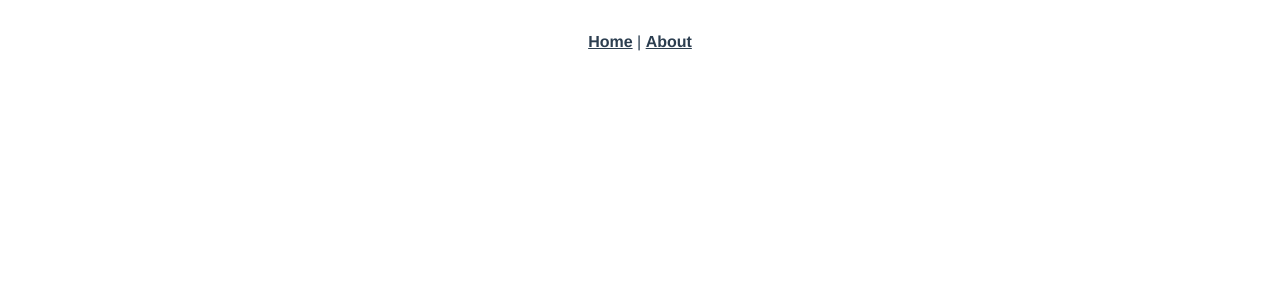
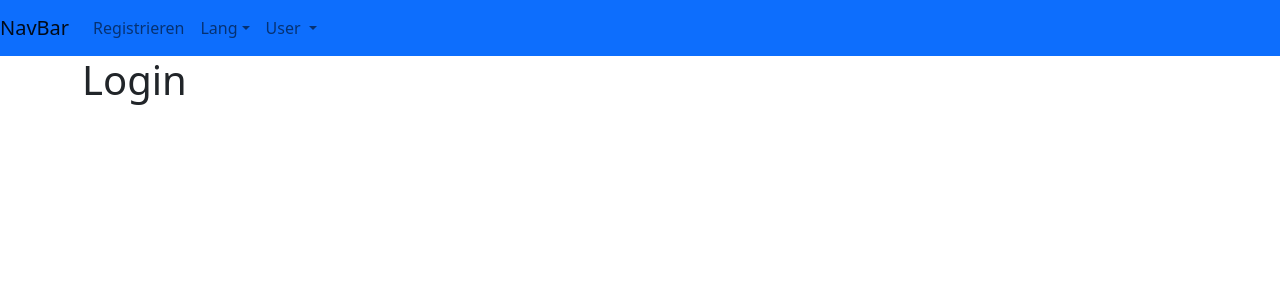
Before and after one commit to Brotzka/fh-waes, a Vue app in the folder frontend/: page /login in a window 1280 px wide. Shown: the top 300 px of the page. Built offline with nearby package versions, Linux system fonts and the light colour scheme.

Commit message:
Views angelegt für Login und Register

```diff
--- a/frontend/src/App.vue
+++ b/frontend/src/App.vue
@@ -1,32 +1,25 @@
 <template>
   <div id="app">
-    <nav>
-      <router-link to="/">Home</router-link> |
-      <router-link to="/about">About</router-link>
-    </nav>
+
+    <nav-bar></nav-bar>
+
     <router-view/>
+
   </div>
 </template>
 
-<style>
-#app {
-  font-family: Avenir, Helvetica, Arial, sans-serif;
-  -webkit-font-smoothing: antialiased;
-  -moz-osx-font-smoothing: grayscale;
-  text-align: center;
-  color: #2c3e50;
+<script>
+import NavBar from './components/nav/NavBar.vue'
+
+export default {
+  name: 'App',
+  components: {
+    NavBar
+  }
 }
 
-nav {
-  padding: 30px;
-}
+</script>
 
-nav a {
-  font-weight: bold;
-  color: #2c3e50;
-}
+<style lang="scss">
 
-nav a.router-link-exact-active {
-  color: #42b983;
-}
 </style>
--- /dev/null
+++ b/frontend/src/components/nav/NavBar.vue
@@ -0,0 +1,51 @@
+<template>
+<div>
+  <b-navbar toggleable="lg" type="light" variant="primary">
+    <b-navbar-brand to="home">NavBar</b-navbar-brand>
+
+    <b-navbar-toggle target="nav-collapse"></b-navbar-toggle>
+
+    <b-collapse id="nav-collapse" is-nav>
+      <b-navbar-nav>
+        <b-nav-item to="register">Registrieren</b-nav-item>
+      </b-navbar-nav>
+
+
+      <!-- Right aligned nav items -->
+      <b-navbar-nav class="ml-auto" align="right">
+
+        <b-nav-item-dropdown text="Lang" right>
+          <b-dropdown-item href="#">EN</b-dropdown-item>
+          <b-dropdown-item href="#">ES</b-dropdown-item>
+          <b-dropdown-item href="#">RU</b-dropdown-item>
+          <b-dropdown-item href="#">FA</b-dropdown-item>
+        </b-nav-item-dropdown>
+
+        <b-nav-item-dropdown right>
+          <!-- Using 'button-content' slot -->
+          <template #button-content>
+            User
+          </template>
+
+          <b-dropdown-item to="login">Login</b-dropdown-item>
+        </b-nav-item-dropdown>
+
+
+
+      </b-navbar-nav>
+    </b-collapse>
+  </b-navbar>
+</div>
+</template>
+
+<script>
+
+export default {
+  name: 'NavBar'
+}
+
+</script>
+
+<style>
+
+</style>
--- a/frontend/src/router/index.js
+++ b/frontend/src/router/index.js
@@ -1,6 +1,8 @@
 import Vue from 'vue'
 import VueRouter from 'vue-router'
 import HomeView from '../views/HomeView.vue'
+import LoginView from '../views/auth/LoginView.vue'
+import RegisterView from '../views/auth/RegisterView.vue'
 
 Vue.use(VueRouter)
 
@@ -9,20 +11,20 @@ const routes = [
     path: '/',
     name: 'home',
     component: HomeView
-  },
-  {
-    path: '/about',
-    name: 'about',
-    // route level code-splitting
-    // this generates a separate chunk (about.[hash].js) for this route
-    // which is lazy-loaded when the route is visited.
-    component: () => import(/* webpackChunkName: "about" */ '../views/AboutView.vue')
+  }, {
+    path: '/login',
+    name: 'login',
+    component: LoginView
+  }, {
+    path: '/register',
+    name: 'register',
+    component: RegisterView
   }
 ]
 
 const router = new VueRouter({
   mode: 'history',
-  base: process.env.BASE_URL,
+  base: process.env.GITPOD_WORKSPACE_ID,
   routes
 })
 
--- /dev/null
+++ b/frontend/src/views/auth/LoginView.vue
@@ -0,0 +1,16 @@
+<template>
+<b-container>
+<div class="home">
+    <h1>Login</h1>
+
+  </div>
+</b-container>
+
+</template>
+
+<script>
+
+export default {
+  name: 'LoginView',
+}
+</script>
--- /dev/null
+++ b/frontend/src/views/auth/RegisterView.vue
@@ -0,0 +1,16 @@
+<template>
+  <b-container>
+    <div class="home">
+        <h1>Registrieren</h1>
+
+    </div>
+  </b-container>
+
+</template>
+
+<script>
+
+export default {
+  name: 'RegisterView',
+}
+</script>
```
Also changed, not shown: 2 other files (tests, documents, lock files or other folders).
